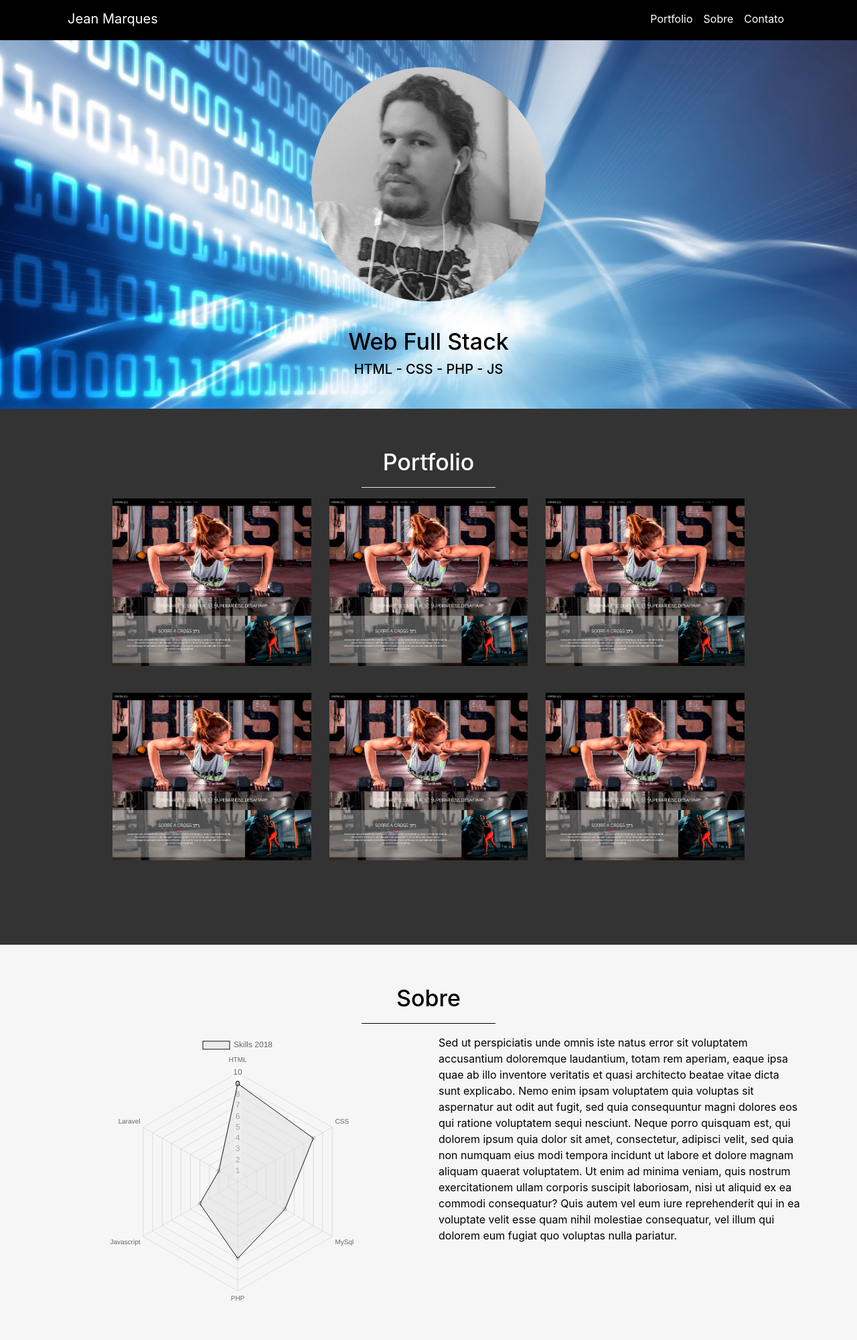
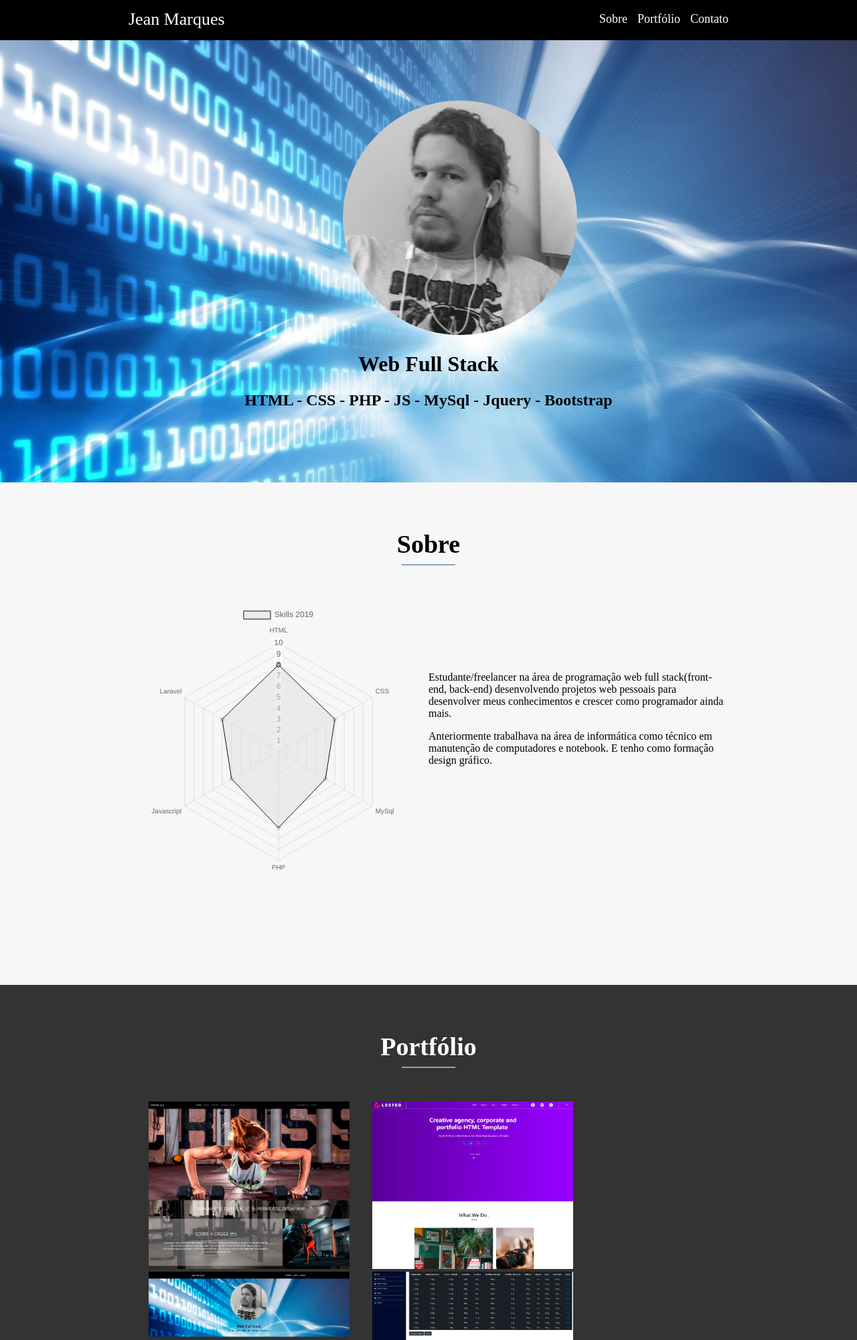
Before and after one commit to HavocJean/portfolio, a PHP site: page / in a window 1280 px wide. Shown: the top 2000 px of the page at 67% size. Run offline with PHP 8.4, Linux system fonts and the light colour scheme; some libraries are stand-ins or nearby versions.

Commit message:
atualizando portfolio

```diff
--- a/css/style.css
+++ b/css/style.css
@@ -2,96 +2,306 @@
 	box-sizing: border-box;
 }
 
-.contato h4, .sobre h4, .portfolio h4, .banner h4 {
-	font-size: 34px;
+body {
+    padding: 0px;
+    margin: 0px;
 }
 
-hr {
-	width: 200px;
-	background-color: black;
+ul, li {
+    padding: 0;
+    margin: 0;
+    text-decoration: none;
+    list-style-type: none;
 }
 
-.menuzao {
-	height: 60px;
-	position: fixed;
-	background-color: #000;
-	z-index: 999999;
+a {
+    text-decoration: none;
 }
 
 nav a {
 	color: #FFF;
 }
 
-nav a:hover {
-	color: #8da4c4;
+.menutop {
+    height: 60px;
+    width: 100%;
+	position: fixed;
+	background-color: #000;
 }
 
+.topesquerda {
+    float: left;
+    width: 35%;
+    margin-left: 15%;
+    font-size: 26px;
+    padding-top: 14px;
+}
+
+.topdireita {
+    float: right;
+    width: 35%;
+    margin-right: 15%;
+    padding-top: 18px;
+    font-size: 18px;
+}
+
+.topdireita ul li {
+    float: right;
+    display: inline-block;
+}
+
+.topdireita ul li a {
+    padding-left: 15px;
+}
+
+.topdireita ul li a:hover {
+    color: #8da4c4;
+}
+
+
 .banner {
-	height: 550px;
-	background-image: url('../imgs/program3.jpg');
+    width: 100%;
+    height: 660px;
+    background-image: url('../imgs/program3.jpg');
 	background-repeat: no-repeat;
 	background-position: top left;
 	background-size: cover;
-	width: 100%;
 }
 
-.banner h4, .banner h5 {
-	color: #000;
+.fotobanner img {
+    border-radius: 50%;
+    margin-left: 40%;
+    margin-top: 90px;
 }
 
-.imagem_banner {
-	padding-top: 40px;
+.fotobanner h1, h2 {
+    text-align: center;
 }
 
-.texto_banner {
-	padding-top: 40px;
+
+.sobre {
+    width: 100%;
+    height: 750px;
+    background-color: #f7f7f7;
+    padding: 0px;
+}
+
+.sobre h2 {
+    font-size: 38px;
+    margin: 0px;
+    padding: 0px;
+    padding-top: 50px;
+}
+
+.sobre hr {
+    width: 80px;
+    height: 2px;
+    background-color: #8da4c4;
+    border: none;
+}
+
+.esquerdasobre {
+    float: left;
+    width: 35%;
+    margin-left: 15%;
+    margin-top: 50px;
+}
+
+.direitasobre {
+    float: right;
+    width: 35%;
+    margin-right: 15%;
+    margin-top: 50px;
+}
+
+.direitasobre p {
+    font-size: 16px;
 }
 
 .portfolio {
-	height: 800px;
-	padding-top: 60px;
-	background-color: #333333;
-	color: #FFF;
+    width: 100%;
+    height: 700px;
+    background-color: #333333;
 }
 
-.img_port img {
-	padding: 0 1%;
-	margin-bottom: 40px;
+.portfolio h2 {
+    font-size: 38px;
+    margin: 0px;
+    padding: 0px;
+    padding-top: 50px;
+    color: #FFF;
 }
 
-.img_port img:hover {
-	cursor: pointer;
+.portfolio hr {
+    width: 80px;
+    height: 2px;
+    background-color: #8da4c4;
+    border: none;
+    margin-bottom: 50px;
 }
 
-.sobre {
-	height: 700px;
-	padding-top: 60px;
-	background-color: #f6f6f6;
-	color: #000;
+.imgsportfolio {
+    margin: 0 15%;
+    width: 70%;
+}
+
+.imgsportfolio a img {
+    width: 300px;
+    max-height: 250px;
+    margin-left: 30px;
+}
+
+.bgbox {
+    position: fixed;
+    left: 0;
+    top: 0;
+    width: 100%;
+    height: 100%;
+    background-color: rgba(0, 0, 0, 0.7);
+    display: none;
+}
+
+.divbox {
+    position: fixed;
+    left: 50%;
+    top: 50%;
+    width: 600px;
+    height: 580px;
+    background-color: #FFF;
+    margin-left: -270px;
+    margin-top: -220px;
+    padding: 20px;
+    display: none;
+}
+
+.fechar {
+    width: 70px;
+    height: 30px;
+    margin-left: 10%;
+    margin-top: 15px;
+    font-weight: bolder;
+    background-color: #CCC;
+    border: 1px solid #DDD;
+}
+
+.fechar:hover {
+    cursor: pointer;
+    background-color: #DDD;
 }
 
 .contato {
-	height: 650px;
-	padding-top: 60px;
-	background-color: #333333;
-	color: #FFF;
+    width: 100%;
+    height: 600px;
+    background-color: #fff;
+    padding: 0px;
 }
 
-.rodape {
-	height: 140px;
-	padding-top: 40px;
-	color: #FFF;
-	background-color: black;
+.contato h2 {
+    font-size: 38px;
+    margin: 0px;
+    padding: 0px;
+    padding-top: 50px;
 }
 
-.icones a img {
-	margin-left: 10px;
+.contato hr {
+    width: 80px;
+    height: 2px;
+    background-color: #8da4c4;
+    border: none;
+    margin-bottom: 50px;
 }
 
-.text_rodape {
-	padding-top: 40px;
+form {
+    width: 70%;
+    margin-left: 15%;
 }
 
-@media (max-width: 1200px;){
+form input {
+    width: 80%;
+    height: 32px;
+    padding-left: 10px;
+    border-radius: 5px;
+    border: none;
+    border: 1px solid #ccc;
+}
 
+form label {
+    font-size: 17px;
+    font-weight: bold;
 }
+
+form textarea {
+    height: 80px;
+    width: 90%;
+    padding-left: 10px;
+    border-radius: 5px;
+    border: none;
+    border: 1px solid #ccc;
+}
+
+.enviar {
+    width: 100px;
+    height: 40px;
+    margin-left: 5%;
+    margin-top: 15px;
+    font-weight: bolder;
+    background-color: #CCC;
+    border: 1px solid #DDD;
+}
+
+.enviar:hover {
+    cursor: pointer;
+    background-color: #DDD;
+}
+
+.email {
+    width: 50%;
+    float: left;
+}
+
+.nome {
+    width: 50%;
+    float: left;
+}
+
+.assunto {
+    width: 50%;
+    float: left;
+    margin-top: 15px;
+}
+
+.wpp {
+    width: 50%;
+    float: left;
+    margin-top: 15px;
+}
+
+.email input, .email label, .nome label, .nome input, .assunto label, .assunto input, .wpp label, .wpp input {
+    margin-left: 10%;
+}
+
+.msg {
+    width: 100%;
+    float: left;
+    margin-top: 15px;
+}
+
+.msg label, .msg textarea {
+    margin-left: 5%;
+}
+
+footer {
+    width: 100%;
+    height: 150px;
+    background-color: #333333;
+    color: #FFF;
+    text-align: center;
+}
+
+.footerinterno img {
+    margin-top: 35px;
+}
+
+footer a img {
+    margin-left: 10px;
+}
--- a/index.php
+++ b/index.php
@@ -1,134 +1,102 @@
 <!DOCTYPE html>
-<html>
+<html lang="pt-br">
 <head>
-	<title>Jean</title>
-	<link rel="stylesheet" type="text/css" href="css/style.css">
-	<link rel="stylesheet" href="https://maxcdn.bootstrapcdn.com/bootstrap/4.0.0/css/bootstrap.min.css" integrity="sha384-Gn5384xqQ1aoWXA+058RXPxPg6fy4IWvTNh0E263XmFcJlSAwiGgFAW/dAiS6JXm" crossorigin="anonymous">
-	<script src="https://maxcdn.bootstrapcdn.com/bootstrap/4.0.0/js/bootstrap.min.js" integrity="sha384-JZR6Spejh4U02d8jOt6vLEHfe/JQGiRRSQQxSfFWpi1MquVdAyjUar5+76PVCmYl" crossorigin="anonymous"></script>
+    <meta charset="UTF-8">
+    <meta name="viewport" content="width=device-width, initial-scale=1.0">
+    <meta http-equiv="X-UA-Compatible" content="ie=edge">
+    <link rel="stylesheet" href="css/style.css">
+    <link rel="icon" href="imgs/art.ico" type="image/x-icon" />
+    <script src="https://code.jquery.com/jquery-3.3.1.min.js" integrity="sha256-FgpCb/KJQlLNfOu91ta32o/NMZxltwRo8QtmkMRdAu8=" crossorigin="anonymous"></script>
+    <script rel="javascript" src="js/script.js"></script>
+    <title>Jean Marques</title>
 </head>
 <body>
-	<div class="container-fluid menuzao">
-		<div class="container">
-			<nav class="navbar navbar-expand-sm">
-				<div class="navbar-header">
-					<a class="navbar-brand" href="#">Jean Marques</a>
+        <nav class="menutop">
+            <div class="topesquerda">
+				<a class="titulo" href="#">Jean Marques</a>
 			</div>
-
-				<ul class="nav navbar-nav ml-auto">
-				  <li class="nav-item">
-				    <a class="nav-link" href="#port">Portfolio</a>
-				  </li>
-				  <li class="nav-item">
-				    <a class="nav-link" href="#sob">Sobre</a>
-				  </li>
-				  <li class="nav-item">
-				    <a class="nav-link" href="#cont">Contato</a>
-				  </li>
+            <div class="topdireita">
+				<ul>
+				  <li><a href="#cont">Contato</a></li>
+				  <li><a href="#port">Portfólio</a></li>
+				  <li><a href="#sob">Sobre</a></li>
 				</ul>
+            </div>
         </nav>
+        <div style="height:60px;"></div>
+        <div class="banner">
+            <div class="fotobanner">
+                <img src="imgs/teste.jpg" alt="jeanmarques" height="350px">
+                <h1>Web Full Stack</h1>
+				<h2>HTML - CSS - PHP - JS - MySql - Jquery - Bootstrap</h2>
+            </div>
+        </div>
+        <div class="sobre" id="sob" style="padding-top:20px;">
+                <h2>Sobre</h2>
+                <hr>
+            <div class="esquerdasobre">
+                <canvas id="myChart" style="width:100%;height:400px;"></canvas>
+            </div>
+            <div class="direitasobre">
+            <p style="margin-top:100px;">Estudante/freelancer na área de programação web full stack(front-end, back-end) desenvolvendo projetos web pessoais para desenvolver meus conhecimentos e crescer como programador ainda mais.</p>
+            <p>Anteriormente trabalhava na área de informática como técnico em manutenção de computadores e notebook. E tenho como formação design gráfico.</p>
             </div>
         </div>
 
-	<div style="height:60px;background-color:black;"></div>
-
-	<div class="container-fluid banner">
-		<div class="container text-center">
-			<div class="imagem_banner">
-				<img src="imgs/teste.jpg" class="rounded-circle" alt="jeanmarques" height="350px">
+        <div class="portfolio" id="port" style="padding-top:20px;">
+            <h2>Portfólio</h2>
+            <hr>
+            <div class="imgsportfolio">
+                <a href="javascript:;" class="galeria"><img src="imgs/temp.jpg"/></a>
+                <a href="javascript:;" class="galeria"><img src="imgs/lester.jpg" /></a>
+                <a href="javascript:;" class="galeria"><img src="imgs/portfalse.jpg" /></a>
+                <a href="javascript:;" class="galeria"><img src="imgs/sisteminhalara.jpg" /></a>
             </div>
-			<div class="texto_banner">
-				<h4>Web Full Stack</h4>
-				<h5>HTML - CSS - PHP - JS</h5>
-			</div>
+            <div class="bgbox"></div>
+            <div class="divbox">
+                <img src="" width="100%" /><br>
+                <button class="fechar">Fechar</button>
             </div>
         </div>
 
-	<div class="container-fluid portfolio" id="port">
-		<div class="container text-center">
-			<h4 class="text-center">Portfolio</h4>
-				<hr style="background-color:white">
-
-			<div class="img_port">
-				<img src="imgs/temp.jpg" class="rounded" alt="template" height="250px">
-
-				<img src="imgs/temp.jpg" class="rounded" alt="template" height="250px">
-
-				<img src="imgs/temp.jpg" class="rounded" alt="template" height="250px">
+        <div class="contato" id="cont" style="padding-top:20px;">
+            <h2>Contato</h2>
+            <hr>
+            <form method="post" action="index.php">
+                <div class="email">
+                    <label for="email">Email:</label><br>
+                    <input name="email" type="email" id="email" name="email" placeholder="email@servidor.com">
+                </div>
+                <div class="nome">
+                    <label for="nome">Nome:</label><br>
+                    <input name="nome" type="text" id="nome" name="nome" placeholder="Nome e sobrenome">
+                </div>
+                <div class="assunto">
+                    <label for="assunto">Assunto:</label><br>
+                    <input name="assunto" type="text" id="assunto" placeholder="Assunto da mensagem">
+                </div>
+                <div class="wpp">
+                    <label for="telcel">Wpp/Cel:</label><br>
+                    <input name="tel" type="tel" id="telcel" placeholder="(99) 99999-9999">
+                </div>
+                <div class="msg">
+                    <label for="texttodo">Mensagem:</label><br>
+                    <textarea name="textomsg" id="textotodo" rows="4" type="text"  placeholder="Escreva sua mensagem"></textarea>
+                </div>
+                <button class="enviar" type="submit" name="submit" value="submit">Enviar</button>
         </div>
 
-			<div class="img_port">
-				<img src="imgs/temp.jpg" class="rounded" alt="template" height="250px">
+    <footer>
+		<div class="footerinterno">
+			<a href="https://www.facebook.com/jean.marques.19" target="_blank"><img src="imgs/facebook.png"></a>
+			<a href="https://www.linkedin.com/in/jean-marques-de-araujo-82886b173/" target="_blank"><img src="imgs/linkedin.png"></a>
+			<a href="https://www.instagram.com/havocjean/" target="_blank"><img src="imgs/inst10.png" width="32px;"></a>
+		</div>
+			<p style="margin-top:40px;">© Todos os direitos reservados. Jean Marques, 2019.</p>
+	</footer>
 
-				<img src="imgs/temp.jpg" class="rounded" alt="template" height="250px">
 
-				<img src="imgs/temp.jpg" class="rounded" alt="template" height="250px">
-			</div>
-		</div>
-	</div>
-			<div class="parallax"></div>
-	<div class="container-fluid sobre" id="sob">
-		<div class="container">
-			<h4 class="text-center">Sobre</h4>
-				<hr>
-
-			<div class="row text-center">
-				<div class="col text-left">
-					<canvas id="myChart" style="width:100%;height:400px;"></canvas>
-				</div>
-				<div class="col text-left"><p>Sed ut perspiciatis unde omnis iste natus error sit voluptatem accusantium doloremque laudantium, totam rem aperiam, eaque ipsa quae ab illo inventore veritatis et quasi architecto beatae vitae dicta sunt explicabo. Nemo enim ipsam voluptatem quia voluptas sit aspernatur aut odit aut fugit, sed quia consequuntur magni dolores eos qui ratione voluptatem sequi nesciunt. Neque porro quisquam est, qui dolorem ipsum quia dolor sit amet, consectetur, adipisci velit, sed quia non numquam eius modi tempora incidunt ut labore et dolore magnam aliquam quaerat voluptatem. Ut enim ad minima veniam, quis nostrum exercitationem ullam corporis suscipit laboriosam, nisi ut aliquid ex ea commodi consequatur? Quis autem vel eum iure reprehenderit qui in ea voluptate velit esse quam nihil molestiae consequatur, vel illum qui dolorem eum fugiat quo voluptas nulla pariatur.</p></div>
-			</div>
-		</div>
-	</div>
-
-	<div class="container-fluid contato" id="cont">
-		<div class="container">
-			<h4 class="text-center">Contato</h4>
-				<hr style="background-color:white">
-			<form method="POST" action="index.php">
-				<div class="form-group row">
-					<div class="col-6">
-						<label for="email">Email:</label>
-						<input name="email" type="email" class="form-control" id="email" placeholder="email@email.com">
-					</div>
-					<div class="col-6">
-						<label for="nome">Nome:</label>
-						<input name="nome" type="text" class="form-control" id="nome" placeholder="Nome e Sobrenome">
-					</div>
-				</div>
-				<div class="form-group row">
-					<div class="col-6">
-					    <label for="assunto">Assunto:</label>
-					    <input name="assunto" type="text" class="form-control" id="assunto" placeholder="Escreva o assunto">
-					</div>
-					<div class="col-6">
-					    <label for="telcel">Tel/Cel:</label>
-					    <input name="tel" type="tel" class="form-control" id="telcel" placeholder="Número para contato">
-					</div>
-				 </div>
-				<div class="form-group">
-   					<label for="textotodo">Escreva sua mensagem:</label>
-    				<textarea name="textomsg" class="form-control" id="textotodo" rows="4"></textarea>
- 				</div>
- 				<button type="submit" name="submit" value="submit" class="btn btn-outline-light" style="width:120px;">Enviar</button>
-			</form>
-		</div>
-	</div>
-
-	<footer class="container-fluid rodape">
-		<div class="container">
-			<div class="row icones" style="text-align:center;">
-				<div class="col ">
-					<a href="https://www.facebook.com/jean.marques.19"><img src="imgs/facebook.png"></a>
-					<a href="#"><img src="imgs/google.png"></a>
-					<a href="https://www.linkedin.com/in/jean-marques-de-araujo-82886b173/"><img src="imgs/linkedin.png"></a>
-					<a href="https://www.instagram.com/havocjean/"><img src="imgs/inst10.png" width="32px;"></a>
-				</div>
-			</div>
-		</div>
-			<div class="text-center text_rodape">© Todos os direitos reservados 2018. Jean Marques.</div>
-	</footer>
 </body>
-	<script src="https://code.jquery.com/jquery-3.2.1.slim.min.js" integrity="sha384-KJ3o2DKtIkvYIK3UENzmM7KCkRr/rE9/Qpg6aAZGJwFDMVNA/GpGFF93hXpG5KkN" crossorigin="anonymous"></script>
 <script src="https://cdnjs.cloudflare.com/ajax/libs/popper.js/1.12.9/umd/popper.min.js" integrity="sha384-ApNbgh9B+Y1QKtv3Rn7W3mgPxhU9K/ScQsAP7hUibX39j7fakFPskvXusvfa0b4Q" crossorigin="anonymous"></script>
 <script type="text/javascript" src="https://cdnjs.cloudflare.com/ajax/libs/Chart.js/2.7.2/Chart.min.js"></script>
 <script>
@@ -139,8 +107,8 @@
 	        labels: ["HTML", "CSS", "MySql", "PHP", "Javascript", "Laravel"],
 	        datasets: [
 	        {
-	            label: 'Skills 2018',
-	            data: [9, 8, 5, 7, 4, 2],
+	            label: 'Skills 2019',
+	            data: [8, 6, 5, 7, 5, 6],
 	            backgroundColor: [
 	                'rgba(224, 224, 224, 0.5)'
 	            ],
```
Also changed, not shown: enviar_email.php (+6 -1 lines), js/script.js (+14 -0 lines), imgs/art.ico (added), imgs/art.ico.png (added), imgs/lester.jpg (added), imgs/portfalse.jpg (added), imgs/sisteminhalara.jpg (added). Lines whose indentation alone changed are shown as unchanged.
